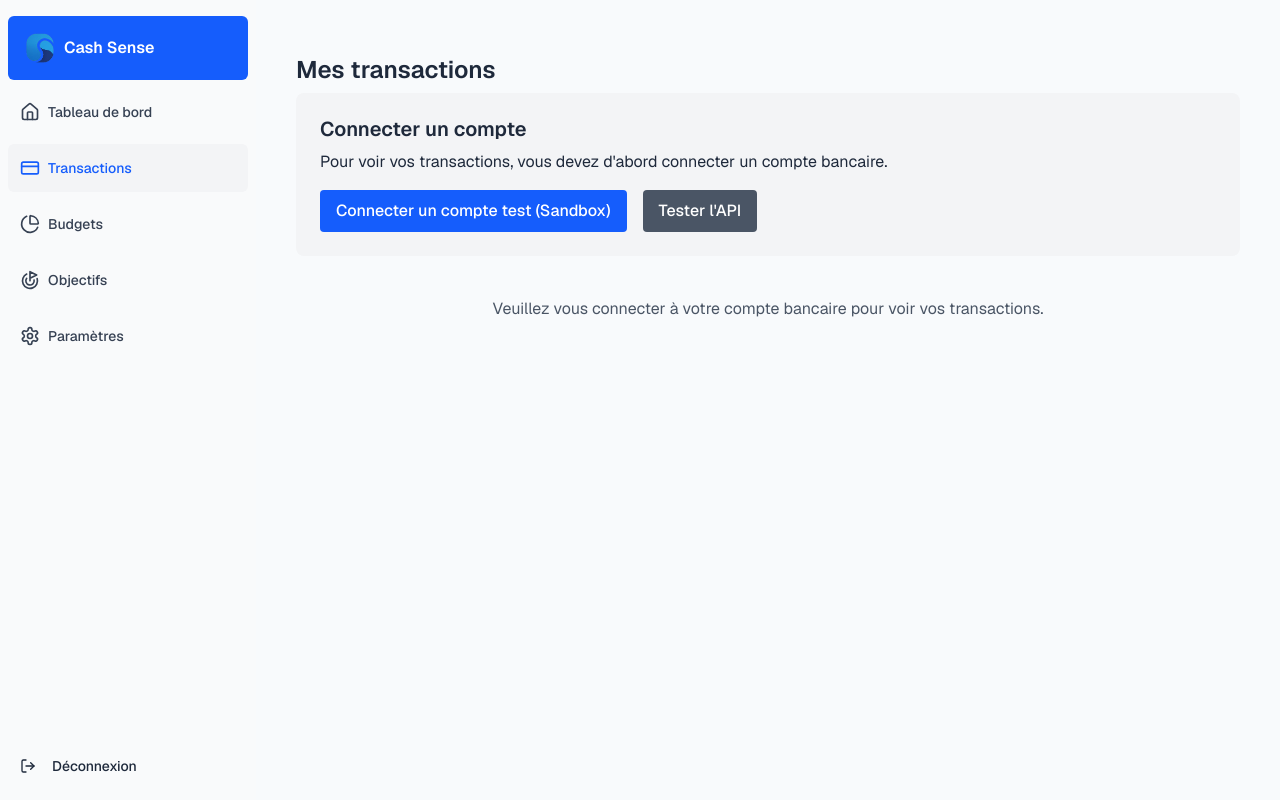
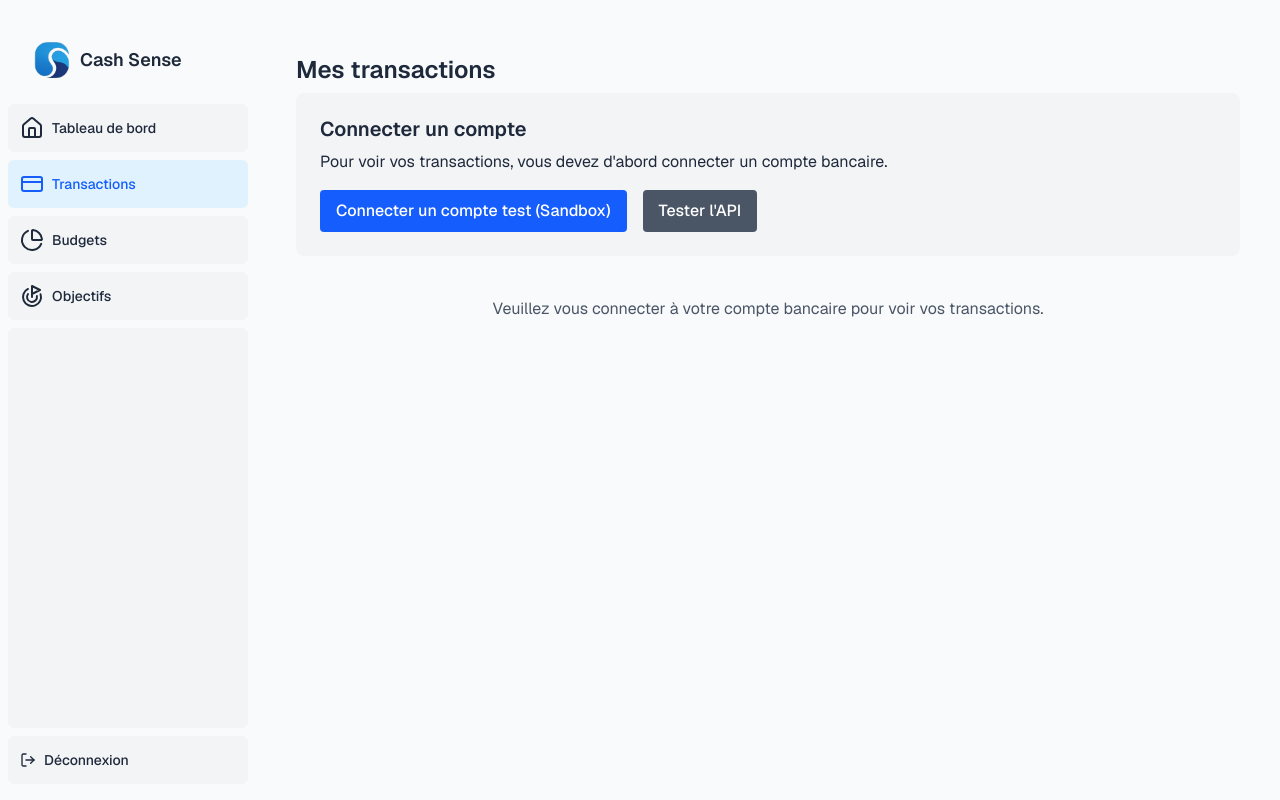
Before and after one commit to nina031/cash-sense-frontend, a Next.js app: page /dashboard/transactions in a window 1280 px wide. Built offline with nearby package versions, Linux system fonts and the light colour scheme.

Commit message:
inhance sidenav

```diff
--- a/components/NavLinks.js
+++ b/components/NavLinks.js
@@ -11,12 +11,10 @@ const links = [
   { name: "Transactions", href: "/dashboard/transactions", icon: CreditCard },
   { name: "Budgets", href: "/dashboard/budgets", icon: PieChart },
   { name: "Objectifs", href: "/dashboard/goals", icon: Goal },
-  { name: "Paramètres", href: "/dashboard/settings", icon: Settings },
 ];
 
 export default function NavLinks() {
   const pathname = usePathname();
-
   return (
     <>
       {links.map((link) => {
@@ -26,14 +24,12 @@ export default function NavLinks() {
             key={link.name}
             href={link.href}
             className={cn(
-              "flex h-12 items-center justify-start gap-2 rounded-md px-3 py-2 text-sm font-medium hover:bg-gray-100",
-              pathname === link.href
-                ? "bg-gray-100 text-blue-600"
-                : "text-gray-700"
+              "flex h-[48px] grow items-center justify-center gap-2 rounded-md bg-gray-100 p-3 text-sm font-medium hover:bg-sky-100 hover:text-blue-600 md:flex-none md:justify-start md:p-2 md:px-3",
+              { "bg-sky-100 text-blue-600": pathname === link.href }
             )}
           >
-            <LinkIcon className="h-5 w-5" />
-            <span>{link.name}</span>
+            <LinkIcon className="w-6" />
+            <p className="hidden md:block">{link.name}</p>
           </Link>
         );
       })}
--- a/components/SideNav.js
+++ b/components/SideNav.js
@@ -1,39 +1,40 @@
 "use client";
 
 import Link from "next/link";
+import NavLinks from "@/components/NavLinks";
 import Image from "next/image";
 import { LogOut } from "lucide-react";
 import { Button } from "@/components/ui/button";
 
-// Nous allons créer ce composant juste après
-import NavLinks from "@/components/NavLinks";
-
 export default function SideNav() {
   return (
-    <div className="flex h-full flex-col px-3 py-4 md:px-2 bg-gray-50">
-      <Link
-        className="mb-2 flex h-16 items-center justify-start rounded-md bg-blue-600 p-4"
-        href="/"
-      >
-        <div className="flex items-center text-white">
+    <div className="flex h-full flex-col px-3 py-4 md:px-2">
+      {/* En-tête avec logo */}
+      <div className="p-6">
+        <Link href="/" className="flex items-center gap-2">
+          <div className="relative h-10 w-10 overflow-hidden">
             <Image
               src="/logo-cashSense.png"
               alt="Cash Sense"
-            width={32}
-            height={32}
-            className="mr-2"
+              width={40}
+              height={40}
+              className="object-contain"
             />
-          <span className="font-semibold">Cash Sense</span>
           </div>
+          <span className="font-semibold text-gray-800 text-lg">
+            Cash Sense
+          </span>
         </Link>
-
-      <div className="flex grow flex-col space-y-2">
+      </div>
+      <div className="flex grow flex-row justify-between space-x-2 md:flex-col md:space-x-0 md:space-y-2">
         <NavLinks />
-        <div className="hidden h-auto w-full grow rounded-md md:block"></div>
-
-        <Button variant="ghost" className="justify-start">
-          <LogOut className="mr-2 h-5 w-5" />
-          <span>Déconnexion</span>
+        <div className="hidden h-auto w-full grow rounded-md bg-gray-100 md:block"></div>
+        <Button
+          variant="ghost"
+          className="flex h-[48px] w-full grow items-center justify-center gap-2 rounded-md bg-gray-100 p-3 text-sm font-medium hover:bg-sky-100 hover:text-blue-600 md:flex-none md:justify-start md:p-2 md:px-3"
+        >
+          <LogOut className="w-5 h-5" />
+          <span className="hidden md:block">Déconnexion</span>
         </Button>
       </div>
     </div>
```
Lines whose indentation alone changed are shown as unchanged.
